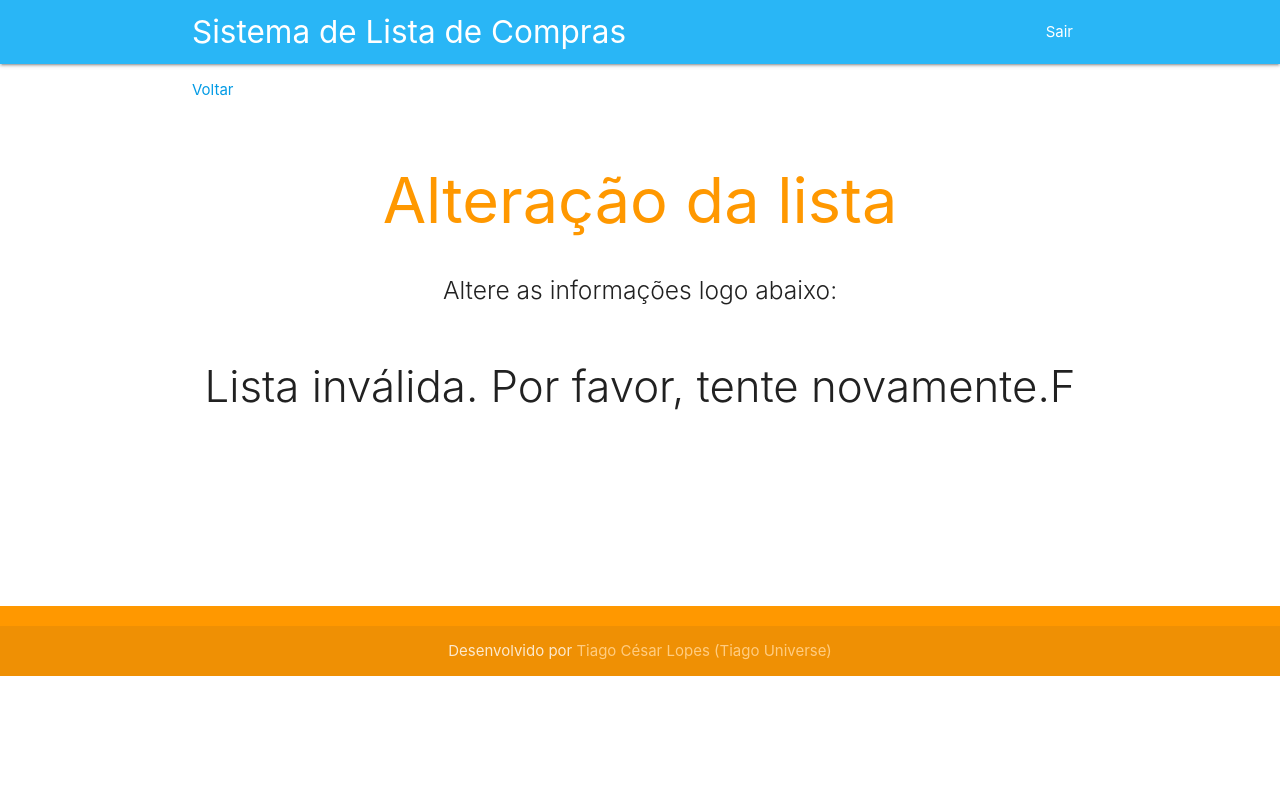
After one commit to TiagoUniverse/Sistema-Lista-de-compras, a PHP site: page /alterar.php in a window 1280 px wide. The commit adds this page. Run offline with PHP 8.4, Linux system fonts and the light colour scheme; some libraries are stand-ins or nearby versions.

Commit message:
Alteração de lista de compras

```diff
--- a/Src/Model/Lista_repositorio.php
+++ b/Src/Model/Lista_repositorio.php
@@ -122,6 +122,28 @@ class Lista_repositorio
         }
     }
 
+    // Função para excluir uma lista
+    function alterar($idLista, $nome, $pdo)
+    {
+        try {
+            $stmt = $pdo->prepare("Update Lista
+            SET
+                updated = now(),
+                nome = :nome
+            Where
+                id = :idLista ");
+
+            $stmt->execute(array(
+                ":idLista" => $idLista,
+                ":nome" => $nome
+            ));
+
+            return true;
+        } catch (\PDOException $e) {
+            echo $e->getMessage();
+        }
+    }
+
     // Função para listar
     function listar($idPessoa, $pdo)
     {
--- /dev/null
+++ b/Src/View/alterar.php
@@ -0,0 +1,138 @@
+<?php
+
+/**
+ * Classe: alterar
+ * Descrição: Tela de alteração de uma lista
+ * Data: 14/12/23
+ */
+
+require_once "conexao.php";
+
+require_once "Recursos/ta_logado.php";
+
+
+// Lista
+require_once "../Model/Lista_repositorio.php";
+
+use model\Lista_repositorio;
+
+$Lista_repositorio = new Lista_repositorio();
+
+
+require_once "Recursos/scripts.php";
+?>
+
+<!DOCTYPE html>
+<html lang="pt-BR">
+
+<head>
+  <meta http-equiv="Content-Type" content="text/html; charset=UTF-8" />
+  <meta name="viewport" content="width=device-width, initial-scale=1, maximum-scale=1.0" />
+  <title>Alteração</title>
+
+  <!-- CSS  -->
+  <link href="https://fonts.googleapis.com/icon?family=Material+Icons" rel="stylesheet">
+  <link href="../../Assets/css/materialize.css" type="text/css" rel="stylesheet" media="screen,projection" />
+  <link href="../../Assets/css/style.css" type="text/css" rel="stylesheet" media="screen,projection" />
+  <link rel="icon" type="image/x-icon" href="../../Assets/Img/list-icon.png">
+</head>
+
+<body>
+  <?php require_once "Recursos/navBar.php"; ?>
+
+  <?php
+  // Adicionando itens na lista
+  if (isset($_POST['botao_alterar']) && $_POST['botao_alterar'] == "ALTERANDO UMA LISTA") {
+    $idLista = $_POST['idLista'];
+    $nome = $_POST['nome'];
+
+    $Lista = $Lista_repositorio->consultar_ById($idLista, $pdo);
+
+    if ($nome != $Lista[1]) {
+      $Lista_repositorio->alterar($idLista, $nome, $pdo);
+  ?>
+      <script>
+        M.toast({
+          html: 'Lista alterada com sucesso!'
+        });
+      </script>
+    <?php
+    } else {
+    ?>
+      <script>
+        M.toast({
+          html: 'Altere o nome da lista!'
+        });
+      </script>
+
+  <?php
+    }
+  }
+
+
+  // puxando as informações
+  if (isset($_POST['idLista'])) {
+    $idLista = $_POST['idLista'];
+    $Lista = $Lista_repositorio->consultar_ById($idLista, $pdo);
+  }
+
+  ?>
+
+  <div class="section no-pad-bot" id="index-banner">
+    <div class="container">
+      <a href="home.php">Voltar</a>
+      <br><br>
+      <?php if (isset($_POST['idLista'])) { ?>
+        <h1 class="header center orange-text">Alteração da lista: <u> <?php echo $Lista[1];   ?></u></h1>
+      <?php } else { ?>
+        <h1 class="header center orange-text">Alteração da lista</h1>
+      <?php } ?>
+
+      <div class="row center">
+        <h5 class="header col s12 light">Altere as informações logo abaixo:</h5>
+      </div>
+
+      <?php
+      if (isset($_POST['idLista'])) {
+      ?>
+
+        <div class="row">
+          <form action="alterar.php" method="POST" class="col s12">
+            <input type="hidden" name="idLista" value="<?php echo $Lista[0]; ?>">
+            <div class="row">
+              <div class="input-field col s12">
+                <input id="nome" value="<?php echo $Lista[1]; ?>" required type="text" name="nome" class="validate">
+                <label for="nome">Nome da lista:</label>
+              </div>
+            </div>
+            <div class="row center">
+              <button name="botao_alterar" value="ALTERANDO UMA LISTA" class="btn-large waves-effect waves-light orange center"> Alterar lista</button>
+            </div>
+          </form>
+        </div>
+
+      <?php
+      } else {
+      ?>
+        <div class="row center">
+          <h3 class="header col s12 light">Lista inválida. Por favor, tente novamente.F</h3>
+        </div>
+
+      <?php
+      }
+      ?>
+
+
+
+
+    </div>
+
+
+    <br><br><br>
+    <br><br><br>
+    <br>
+    <?php require_once "Recursos/footer.php"; ?>
+
+</body>
+
+</html>
--- a/Src/View/cadastro.php
+++ b/Src/View/cadastro.php
@@ -1,8 +1,8 @@
 <?php
 
 /**
- * Classe: login
- * Descrição: Tela de login
+ * Classe: cadastro
+ * Descrição: Tela de cadastro de listas
  * Data: 15/11/23
  */
 
@@ -84,7 +84,7 @@ require_once "Recursos/scripts.php";
           <input type="hidden" name="status_cadastro" value="CADASTRANDO UMA LISTA">
           <div class="row">
             <div class="input-field col s12">
-              <input id="nome" type="text" name="nome" class="validate">
+              <input id="nome" required type="text" name="nome" class="validate">
               <label for="nome">Nome da lista:</label>
             </div>
           </div>
```
Also changed, not shown: Src/View/home.php (+8 -0 lines).
